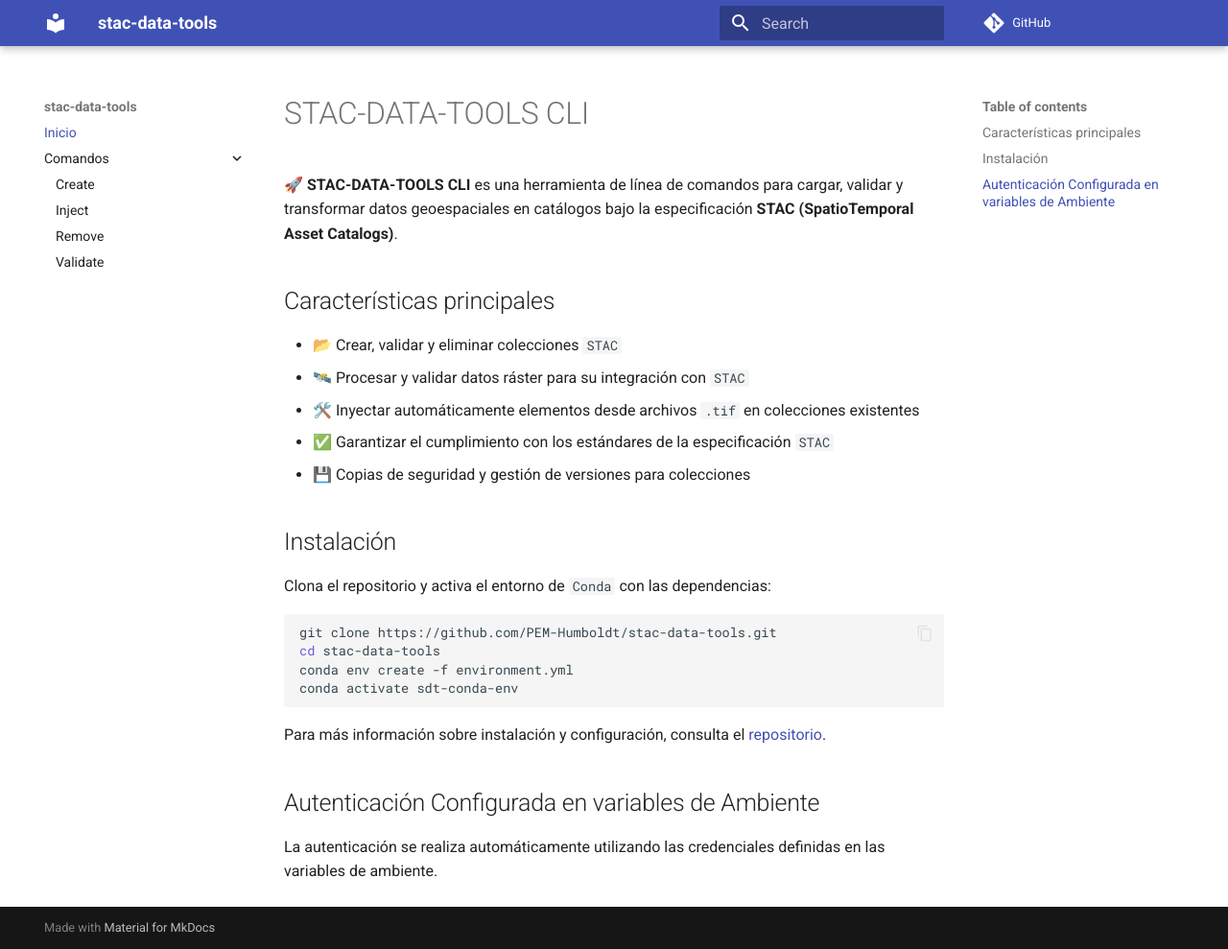
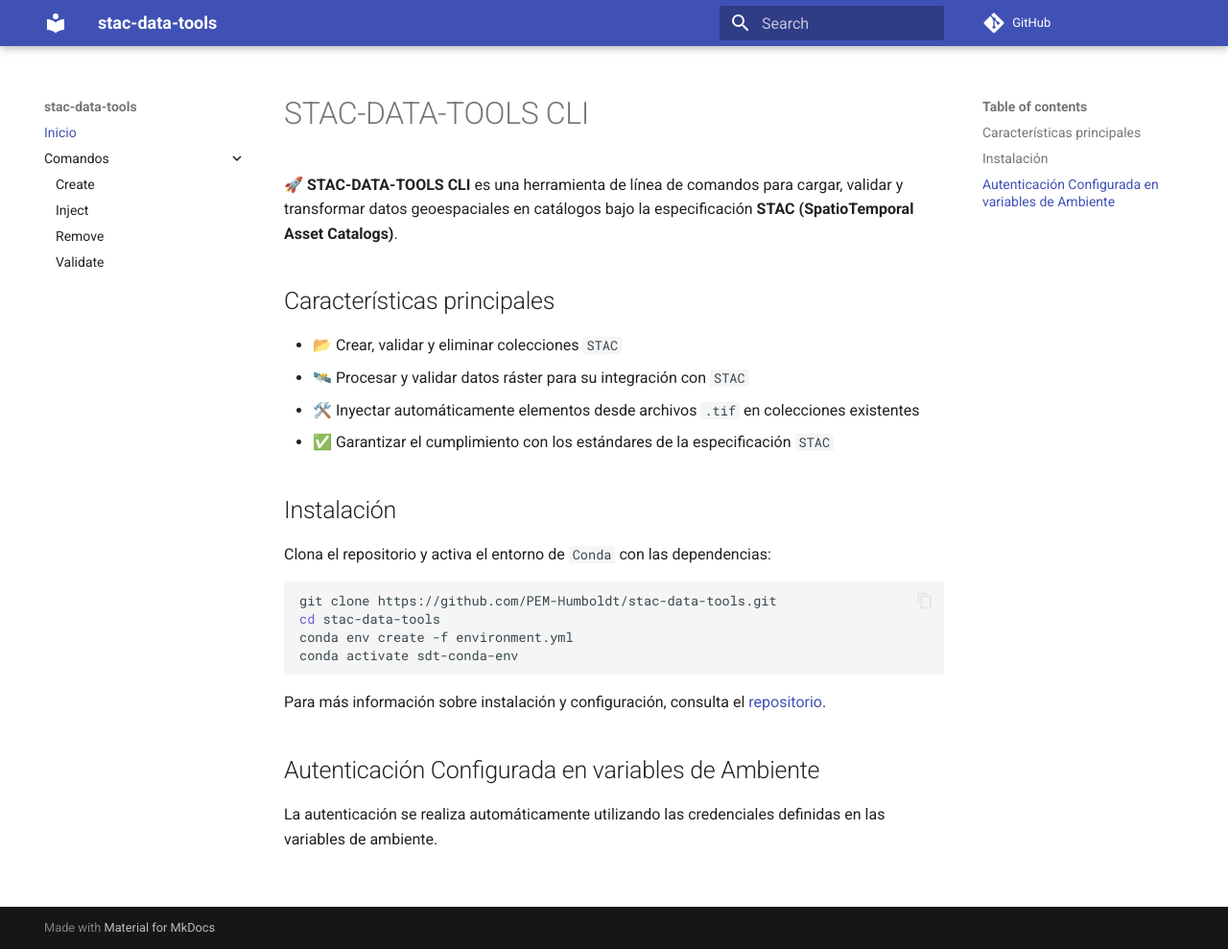
Before and after one commit to PEM-Humboldt/stac-data-tools, an MkDocs documentation site: the page built from docs/index.md, in a window 1280 px wide and 989 px high. Shown: the whole window at 96% size. Built offline with MkDocs 1.6.1 and Material for MkDocs 9.7.7, drawn with Linux system fonts in a browser that asks for light colours; comment, search, counter and statistics services are not loaded.

Commit message:
docs: updated mkdocs index

```diff
--- a/docs/index.md
+++ b/docs/index.md
@@ -8,7 +8,6 @@
 * 🛰️ Procesar y validar datos ráster para su integración con `STAC`
 * 🛠️ Inyectar automáticamente elementos desde archivos `.tif` en colecciones existentes
 * ✅ Garantizar el cumplimiento con los estándares de la especificación `STAC`
-* 💾 Copias de seguridad y gestión de versiones para colecciones
 
 ## Instalación
 
```
